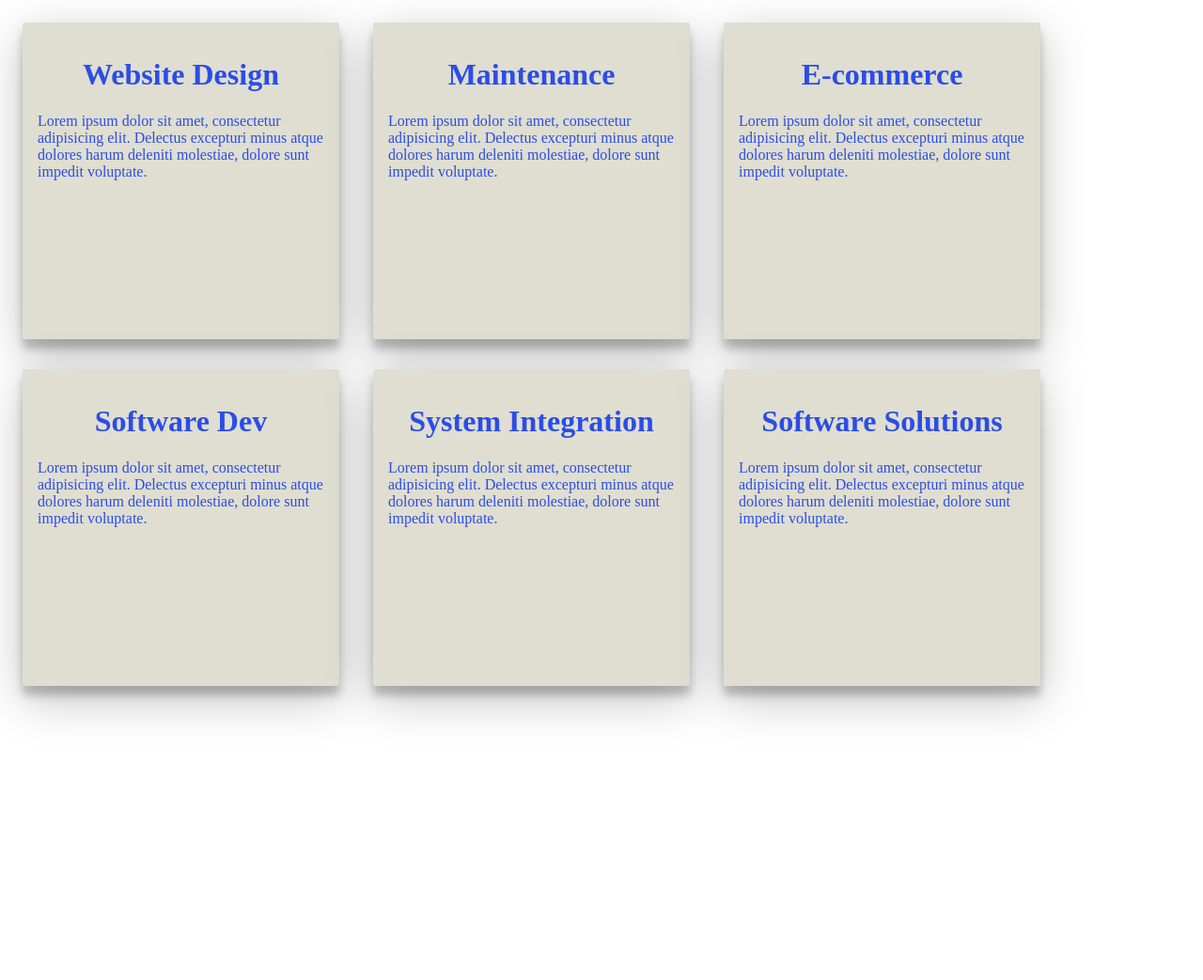
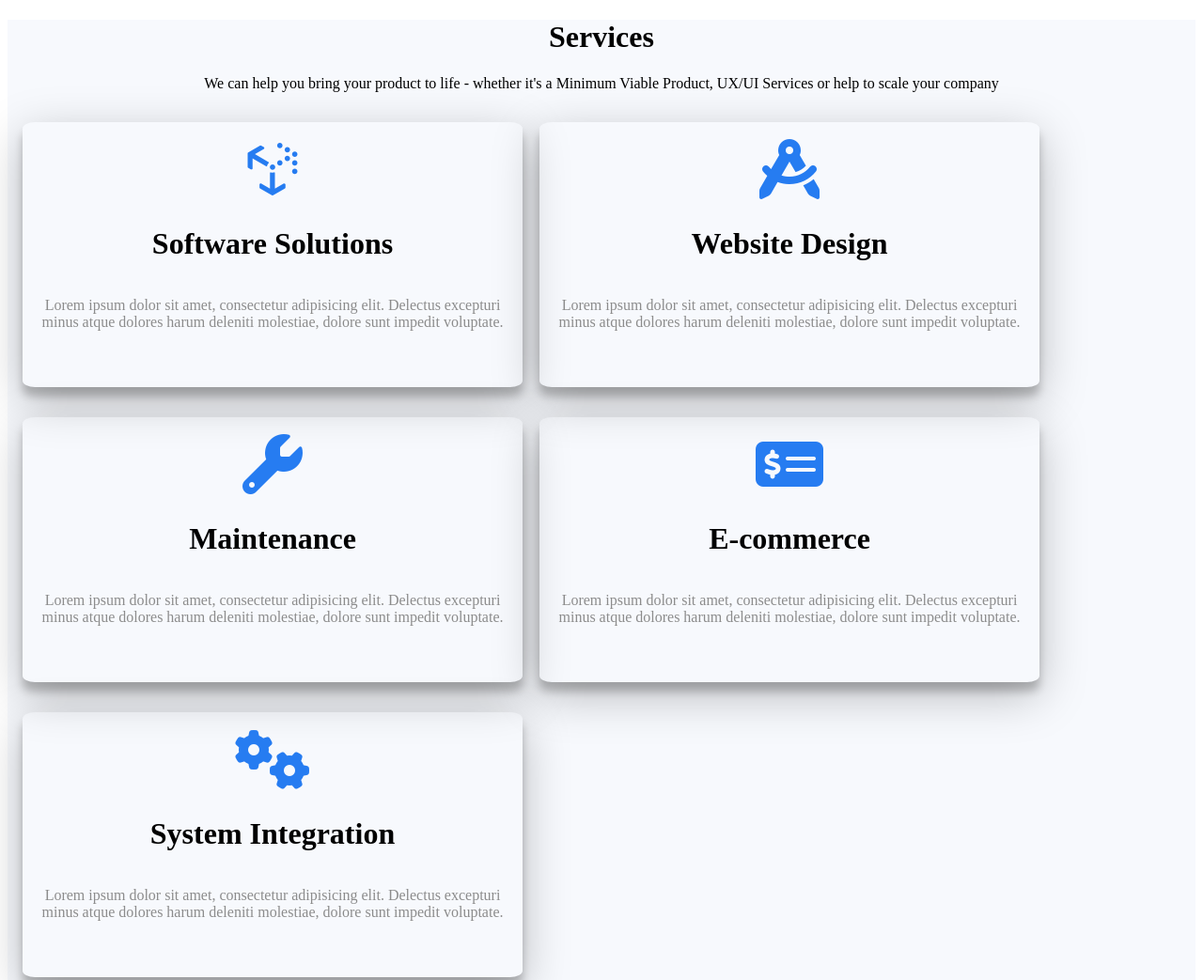
Before and after one commit to JavanoCollins/project-alpha, a website: page index.html in a window 1280 px wide. Shown: the top 1043 px of the page at 94% size. Before the commit the page ends 800 px from the top, so only its background shows below. Drawn offline with Linux system fonts and the light colour scheme.

Commit message:
added icons

```diff
--- a/index.html
+++ b/index.html
@@ -5,39 +5,58 @@
     <meta http-equiv="X-UA-Compatible" content="IE=edge">
     <meta name="viewport" content="width=device-width, initial-scale=1.0">
     <link rel="stylesheet" href="services.css">
+    <script src="https://kit.fontawesome.com/c34c8ba824.js" crossorigin="anonymous">
+   </script>
     <title>Plato Alpha</title>
 </head>
 <body>
+   <div class="services-section">
+   <div class="header-paragraph">
+      <h1>Services</h1>
+      <p>We can help you bring your product to life - whether it's a Minimum Viable Product, UX/UI Services or help to scale your company</p>
+   </div>
  <div class="services">
+
+   <div class="card">
+      <div class="icon">
+         <i class="fab fa-uncharted"></i>
+      </div>
+     <h1>Software Solutions</h1>
+     <p>Lorem ipsum dolor sit amet, consectetur adipisicing elit. Delectus excepturi minus atque dolores harum deleniti molestiae, dolore sunt impedit voluptate.</p>
+  </div>
+
      <div class="card">
+      <div class="icon">
+         <i class="fas fa-drafting-compass"></i>
+      </div>
          <h1>Website Design</h1>
          <p>Lorem ipsum dolor sit amet, consectetur adipisicing elit. Delectus excepturi minus atque dolores harum deleniti molestiae, dolore sunt impedit voluptate.</p>
      </div>
 
      <div class="card">
+      <div class="icon">
+         <i class="fas fa-wrench"></i>
+      </div>
         <h1>Maintenance</h1>
         <p>Lorem ipsum dolor sit amet, consectetur adipisicing elit. Delectus excepturi minus atque dolores harum deleniti molestiae, dolore sunt impedit voluptate.</p>
      </div>
 
      <div class="card">
+      <div class="icon">
+         <i class="fas fa-money-check-alt"></i>      </div>
         <h1>E-commerce</h1>
         <p>Lorem ipsum dolor sit amet, consectetur adipisicing elit. Delectus excepturi minus atque dolores harum deleniti molestiae, dolore sunt impedit voluptate.</p>
      </div>
 
      <div class="card">
-        <h1>Software Dev</h1>
-        <p>Lorem ipsum dolor sit amet, consectetur adipisicing elit. Delectus excepturi minus atque dolores harum deleniti molestiae, dolore sunt impedit voluptate.</p>
-     </div>
-
-     <div class="card">
+        <div class="icon">
+         <i class="fas fa-cogs"></i>
+        </div>
         <h1>System Integration</h1>
         <p>Lorem ipsum dolor sit amet, consectetur adipisicing elit. Delectus excepturi minus atque dolores harum deleniti molestiae, dolore sunt impedit voluptate.</p>
      </div>
 
-     <div class="card">
-        <h1>Software Solutions</h1>
-        <p>Lorem ipsum dolor sit amet, consectetur adipisicing elit. Delectus excepturi minus atque dolores harum deleniti molestiae, dolore sunt impedit voluptate.</p>
-     </div>
  </div>
+</div>
 </body>
 </html>
--- a/services.css
+++ b/services.css
@@ -1,18 +1,22 @@
-body{
+.services-section{
+  background-color: #F7F9FD;
+}
 
-
+.header-paragraph{
+  text-align: center;
 }
 
 .card{
-    background: rgb(223, 222, 209);
-    border-radius: 2px;
-    display: inline-block;
+    border-radius: 2.5%;
+    display: flex;
+    flex-direction: column;
+   align-items: center;
     height: 250px;
+    width: 500px;
     margin: 1rem;
     position: relative;
-    width: 320px;
     padding: 1em;
-    color: rgb(43, 77, 230);
+    box-shadow: 0 14px 50px rgba(0,0,0,0.25), 0 10px 10px rgba(0,0,0,0.22);
   }
 
   .card:hover{
@@ -20,11 +24,21 @@ body{
     transition: all 0.5s cubic-bezier(.25,.8,.25,1);
   }
 
-  .card {
-    box-shadow: 0 14px 50px rgba(0,0,0,0.25), 0 10px 10px rgba(0,0,0,0.22);
-    height: 305px;
-    width: 305px;
-  }
   .card h1{
       text-align: center;
   }
+
+  .card p{
+    text-align: center;
+    color: #8c8c8c
+}
+
+.icon{
+  font-size: 4em;
+  color: #267CF1;
+  text-align: center;
+}
+.services{
+  display: grid;
+  grid-template-columns: repeat(2,550px);
+}
```
Also changed, not shown: style-guide.md (+3 -1 lines), img/solutions-128.png (added).
